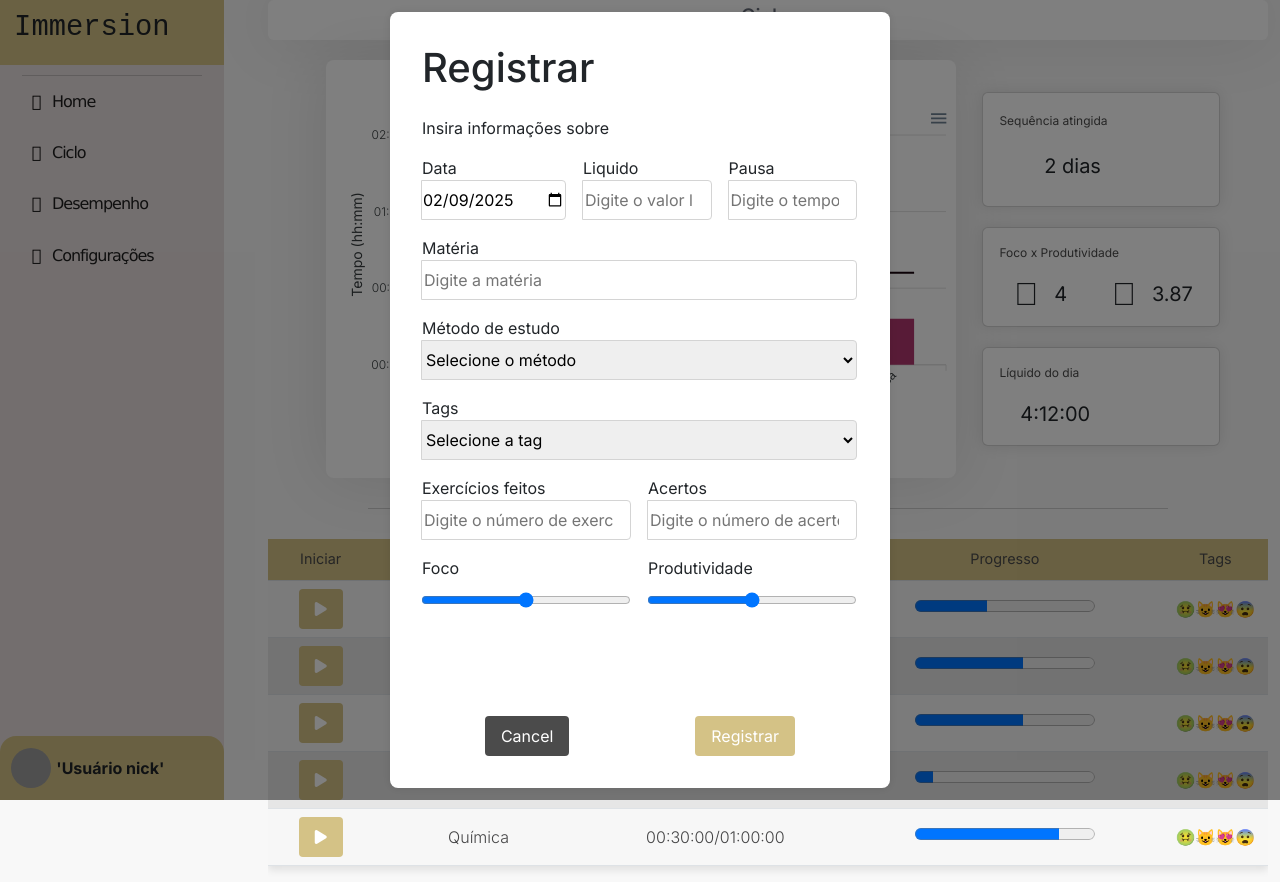
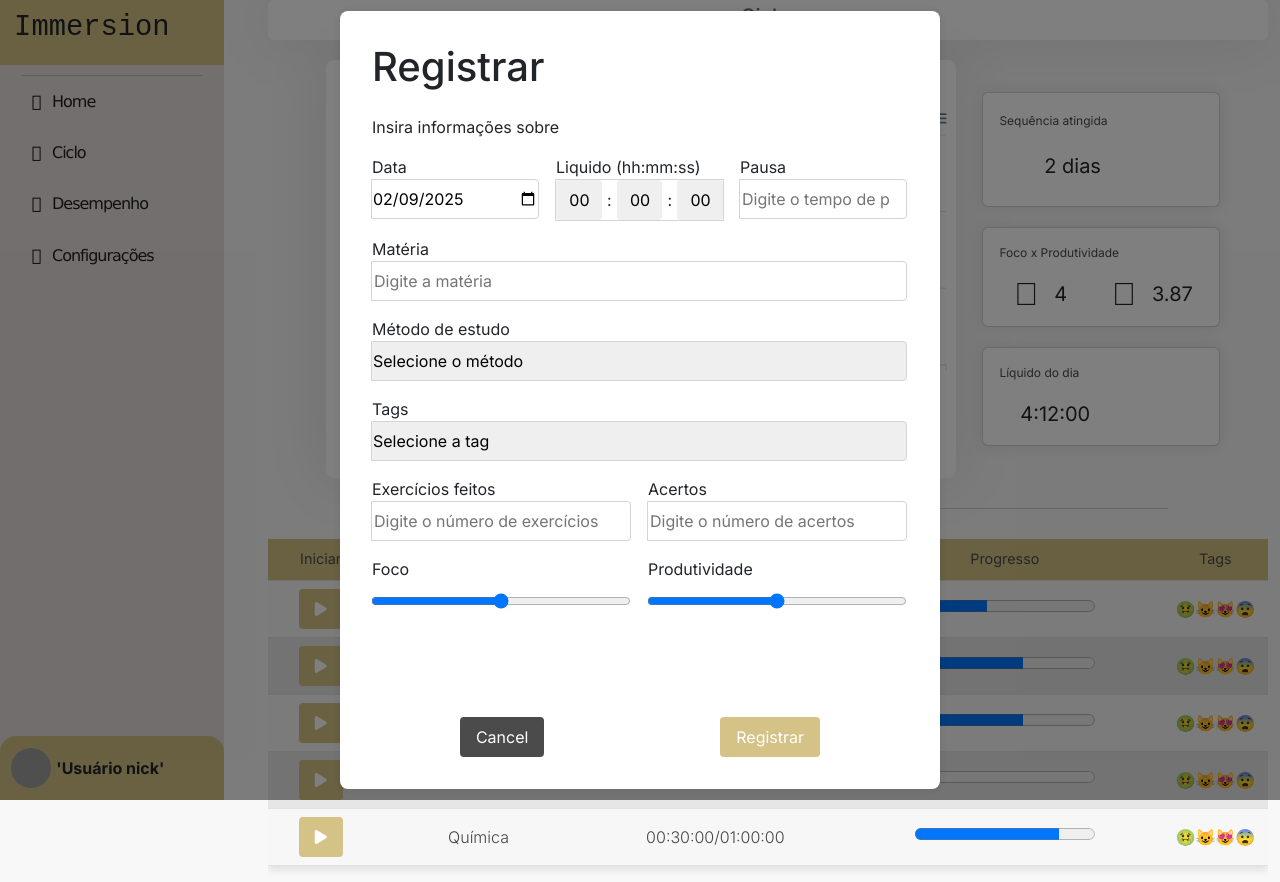
Before and after one commit to FreitassPedro/Immersion, a React (Vite) app in the folder frontend/: page /ciclo in a window 1280 px wide. Both pictures are taken after a click on the button 320 px from the left and 608 px from the top of the page. Built offline with nearby package versions, Linux system fonts and the light colour scheme; grey boxes are pictures that could not be loaded; some icons are missing.

Commit message:
feat: Calculo e atualização horas feitas

```diff
--- a/frontend/src/components/CicloRegister/TimeInput.tsx
+++ b/frontend/src/components/CicloRegister/TimeInput.tsx
@@ -1,16 +1,20 @@
 import { useState } from "react";
 
-const TimeInput = () => {
+const TimeInput = ({onChange}:
+    {
+        onChange: (hours: number, minutes: number, seconds: number) => void;
+    }
+) => {
 
-    // regex: ^([01]\d|2[0-3]):([0-5]\d):([0-5]\d)$
     const [hours, setHours] = useState<number>(0);
     const [minutes, setMinutes] = useState<number>(0);
     const [seconds, setSeconds] = useState<number>(0);
 
 
+    const totalSeconds = hours * 3600 + minutes * 60 + seconds;
 
     return (
-        <div style={{ display: "flex", gap: "5px", alignItems: "center" }}>
+        <div className="timeinput" style={{}}>
             {/* Selecionar Horas */}
             <select value={hours} onChange={(e) => setHours(Number(e.target.value))}>
                 {Array.from({ length: 24 }, (_, i) => (
@@ -22,7 +26,6 @@ const TimeInput = () => {
 
             <span>:</span>
 
-            {/* Selecionar Minutos */}
             <select value={minutes} onChange={(e) => setMinutes(Number(e.target.value))}>
                 {Array.from({ length: 60 }, (_, i) => (
                     <option key={i} value={i}>
@@ -33,7 +36,6 @@ const TimeInput = () => {
 
             <span>:</span>
 
-            {/* Selecionar Segundos */}
             <select value={seconds} onChange={(e) => setSeconds(Number(e.target.value))}>
                 {Array.from({ length: 60 }, (_, i) => (
                     <option key={i} value={i}>
@@ -41,6 +43,8 @@ const TimeInput = () => {
                     </option>
                 ))}
             </select>
+            <input type="hidden" name={"horasLiquidas"} value={totalSeconds} />
+
         </div>
     );
 };
--- a/frontend/src/components/CicloRegister/index.tsx
+++ b/frontend/src/components/CicloRegister/index.tsx
@@ -1,43 +1,45 @@
 import './styles.css';
 import React, { FC, FormEvent, useState } from 'react';
 import { NovoRegistro } from '../CicloTable/cicloItem';
+import TimeInput from './TimeInput';
 
 
 type CicloRegisterProps = {
     isOpen: boolean;
     onClose: () => void;
-    onItemAdd: (novoRegistro: NovoRegistro) => void;
+    updateItemTabela: (novoRegistro: NovoRegistro) => void;
+    itemId: number | null;
 }
 
-export const CicloRegister: FC<CicloRegisterProps> = ({ isOpen, onClose, onItemAdd }) => {
+export const CicloRegister: FC<CicloRegisterProps> = ({ isOpen, onClose, updateItemTabela ,itemId}) => {
     const padraoDate = new Date();
     const [date, setDate] = useState(padraoDate.toISOString().split('T')[0]);
-    if (!isOpen) {
+    if (!isOpen || itemId === null) {
         return null;
     }
-
-
-
 
 
     const handleDateChange = (event: FormEvent<HTMLInputElement>) => {
         const dateCollect = new Date(event.currentTarget.value);
         setDate(dateCollect.toISOString().split('T')[0]);
     }
+
+    const handleTimeChange = (hours: number, minutes: number, seconds: number) => {
+        const time = `${String(hours).padStart(2, "0")}:${String(minutes).padStart(2, "0")}:${String(seconds).padStart(2, "0")}`;
+        console.log(time);
+    }
+
     const handleSubmit = (event: FormEvent<HTMLFormElement>) => {
         event.preventDefault();
+        const form = event.target as HTMLFormElement;
 
 
-
-
-        const form = event.target as HTMLFormElement;
-
         const novoRegistro: NovoRegistro = {
-            id: Math.random(),
+            id: itemId,
             data: form.date.value,
             materia: form.materia.value,
             horasPausa: form.horasPausa.value,
-            horasFeitas: form.horasFeitas.value,
+            horasFeitas: form.horasLiquidas.value,
             tags: form.tags.value,
             exerciciosAcertos: form.exerciciosAcertos.value,
             exerciciosFeitos: form.exerciciosFeitos.value,
@@ -45,16 +47,14 @@ export const CicloRegister: FC<CicloRegisterProps> = ({ isOpen, onClose, onItemA
             produtividade: form.produtividade.value
         };
 
-
-        onItemAdd(novoRegistro);
+        console.log(novoRegistro);
+        updateItemTabela(novoRegistro);
         onClose();
     }
 
     return (
         <div className='ciclo-register'>
-
             <div>
-
                 <form onSubmit={handleSubmit}>
                     <h1>Registrar</h1>
                     <span>Insira informações sobre</span>
@@ -68,16 +68,13 @@ export const CicloRegister: FC<CicloRegisterProps> = ({ isOpen, onClose, onItemA
                         </label>
                         <label>
                             <div className="input-group">
-                                <span>Liquido</span>
-
-                            <input type="number" placeholder="Digite o valor líquido" name="horasFeitas"/>
-
+                                <span>Liquido (hh:mm:ss)</span>
+                                <TimeInput onChange={handleTimeChange}  />
                             </div>
                         </label>
                         <label>
                             <div className="input-group">
                                 <span>Pausa</span>
-
                                 <input type="number" placeholder="Digite o tempo de pausa" name="horasPausa" />
 
                             </div>
@@ -87,9 +84,7 @@ export const CicloRegister: FC<CicloRegisterProps> = ({ isOpen, onClose, onItemA
                         <label>
                             <div className="input-group">
                                 <span>Matéria</span>
-
                                 <input type="text" placeholder="Digite a matéria" name="materia"/>
-
                             </div>
                         </label>
                     </div>
--- a/frontend/src/components/CicloRegister/styles.css
+++ b/frontend/src/components/CicloRegister/styles.css
@@ -18,7 +18,7 @@ form {
     flex-direction: column;
 
     gap: 1rem;
-    width: 500px;
+    width: 600px;
     padding: 2rem;
     background-color: #fff;
     border-radius: 8px;
@@ -70,3 +70,22 @@ button {
 button[type="button"] {
     background-color: var(--secondary-color);
 }
+
+.timeinput {
+    display: flex;
+    gap: 5px;
+    align-items: center;
+    border: #d4d4d4 solid 1px;
+}
+
+.timeinput select {
+    border: none;
+    text-align: center;
+}
+
+select {
+    -webkit-appearance: none;
+    -moz-appearance: none;
+    text-indent: 1px;
+    text-overflow: '';
+  }
--- a/frontend/src/components/CicloTable/index.tsx
+++ b/frontend/src/components/CicloTable/index.tsx
@@ -4,17 +4,26 @@ import { CicloRegister } from "../CicloRegister";
 
 import { NovoRegistro } from "./cicloItem";
 
-const timeStringToMinutes = (time: string): number => {
+const timeStringToSeconds = (time: string): number => {
     const [hh, mm, ss] = time.split(":").map(Number);
-    return hh * 60 + mm + ss / 60; // Converte para minutos
+    return hh * 3600 + mm * 60 + ss; // Converte para minutos
 };
+
+const timeSecondsToString = (time: number) => {
+    const hh = Math.floor(time / 3600);
+    const mm = Math.floor((time % 3600) / 60);
+    const ss = time % 60;
+    return `${String(hh).padStart(2, "0")}:${String(mm).padStart(2, "0")}:${String(ss).padStart(2, "0")}`;
+}
 
 export const CicloTable = () => {
 
     const [isCicloRegister, setIsCicloRegister] = useState(false);
     const [dadosTabela, setDadosTabela] = useState(cicloTableItems);
+    const [currentItemId, setCurrentItemId] = useState<number | null>(null);
 
-    const openCicloRegister = () => {
+    const openCicloRegister = (id: number) => {
+        setCurrentItemId(id);
         setIsCicloRegister(true);
     };
 
@@ -23,16 +32,16 @@ export const CicloTable = () => {
     };
 
     const updateItemTabela = (novoRegistro: NovoRegistro) => {
+
         const item = dadosTabela.find((item) => item.id === novoRegistro.id);
-        if (!item) return;
+        if (!item) return console.error("Item não encontrado");
 
-        const horasRealizadas = timeStringToMinutes(item.horasRealizadas) + timeStringToMinutes(novoRegistro.horasFeitas);
-        const progresso = horasRealizadas / timeStringToMinutes(item.horasMeta);
+        const horasTotalEmSegundos = timeStringToSeconds(item.horasRealizadas) + parseInt(novoRegistro.horasFeitas);
 
         const itemAtualizado = {
             ...item,
-            horasRealizadas: horasRealizadas.toString(),
-            progresso: progresso
+            horasRealizadas: timeSecondsToString(horasTotalEmSegundos),
+            progresso: horasTotalEmSegundos / timeStringToSeconds(item.horasMeta)
         };
 
         const novaTabelaAtualizada = [
@@ -40,6 +49,7 @@ export const CicloTable = () => {
             itemAtualizado,
             ...dadosTabela.slice(dadosTabela.indexOf(item) + 1)
         ];
+
         setDadosTabela(novaTabelaAtualizada);
     }
 
@@ -60,7 +70,10 @@ export const CicloTable = () => {
                 <tbody>
                     {dadosTabela.map((item) => (
                         <tr key={item.id}>
-                            <td><button onClick={openCicloRegister}><i className="fa-solid fa-play" /></button> </td>
+                            <td>
+                                <button onClick={() => openCicloRegister(item.id)}>
+                                <i className="fa-solid fa-play" /></button>
+                            </td>
                             <td>{item.materia}</td>
                             <td>{item.horasRealizadas}/{item.horasMeta}</td>
                             <td><progress value={item.progresso} max={1} /></td>
@@ -72,8 +85,9 @@ export const CicloTable = () => {
 
             {isCicloRegister && (
                 <CicloRegister isOpen={isCicloRegister}
-                onClose={closeCicloRegister}
-                onItemAdd={updateItemTabela}
+                    onClose={closeCicloRegister}
+                    updateItemTabela={updateItemTabela}
+                    itemId={currentItemId!}
                 />
             )}
         </div>
--- a/frontend/src/data/cicloTableItem.ts
+++ b/frontend/src/data/cicloTableItem.ts
@@ -1,5 +1,5 @@
 interface cicloTableItem {
-    id : number | string,
+    id : number,
     materia: string,
     horasMeta: string,
     horasRealizadas: string,
```
